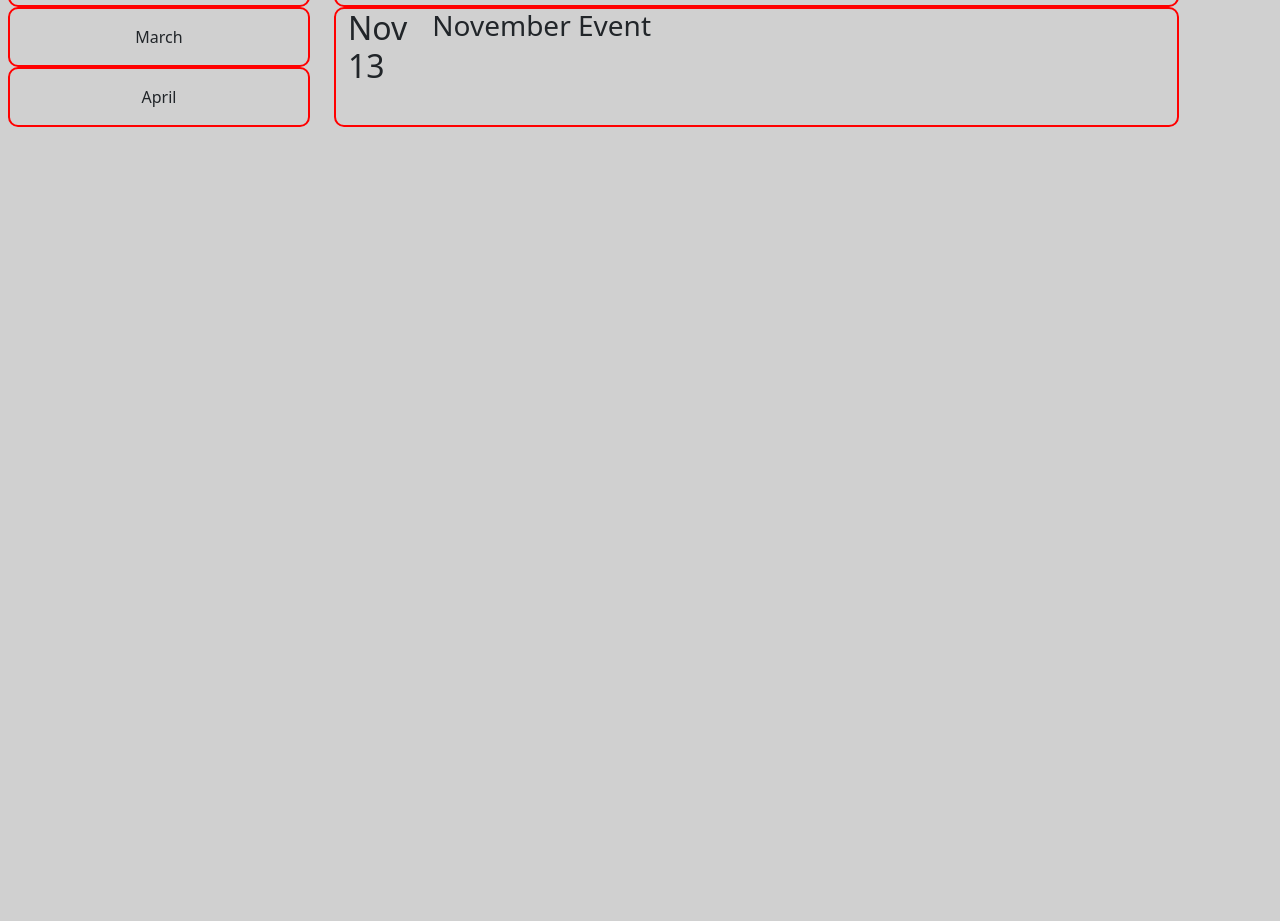
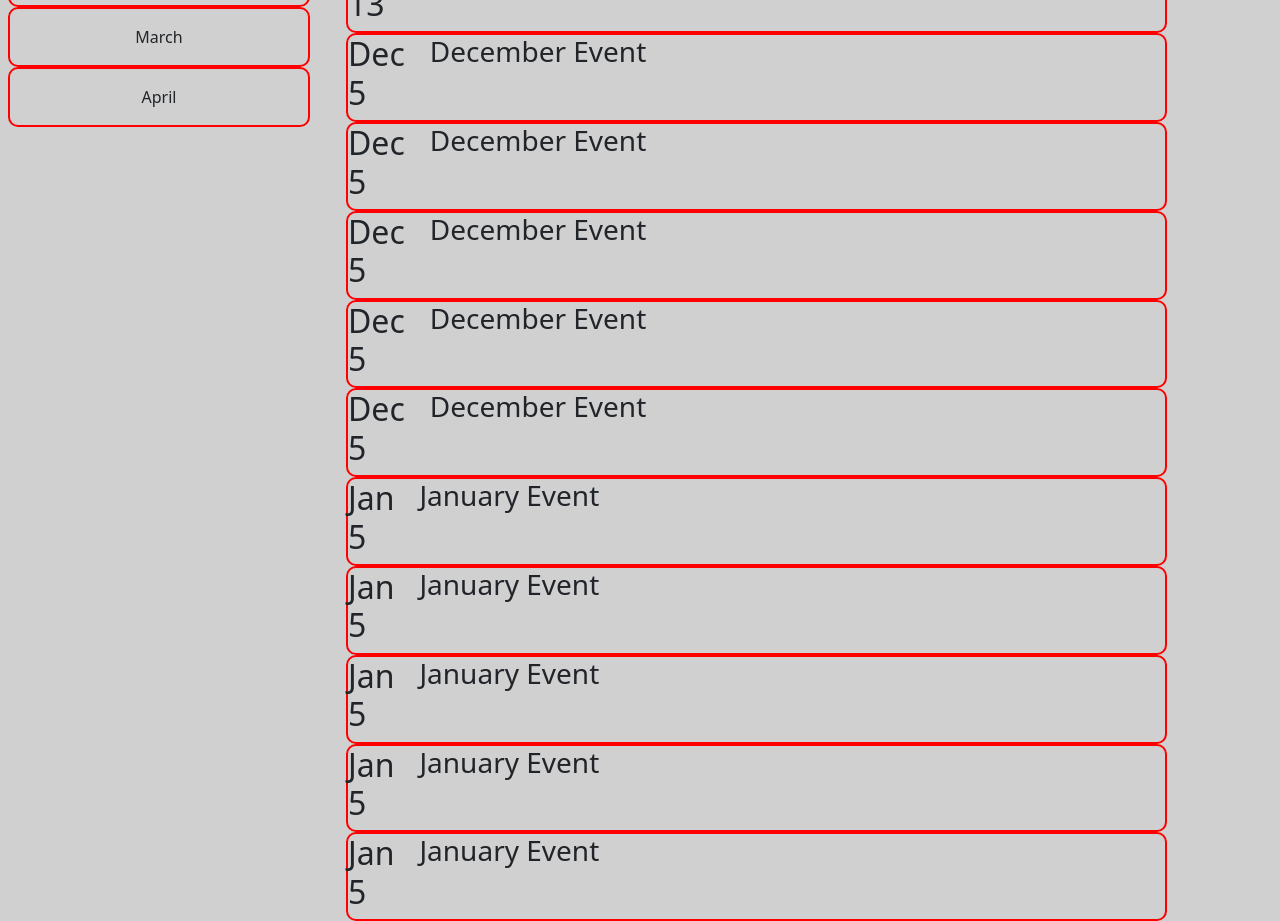
Before and after one commit to BrendonM81/campus-life-super-app, a plain HTML site: page events.html in a window 1280 px wide. Shown: the part 345-1266 px from the top of the page. Before the commit the page ends 800 px from the top, so only its background shows below. Drawn offline with nearby package versions, Linux system fonts and the light colour scheme.

Commit message:
Added more placeholder events

```diff
--- a/events.html
+++ b/events.html
@@ -17,7 +17,7 @@
         </header>
         <main class="d-flex row gap-1">
             <!-- Month selector -->
-            <sidebar class="d-flex text-center col-md-3 justify-content-start row mx-2"  id="month-section">
+            <sidebar class="d-flex text-center col-md-3 justify-content-start align-self-start row mx-2"  id="month-section">
                 <div class="pt-3">
                     <p>November</p>
                 </div>
@@ -39,6 +39,7 @@
             </sidebar>
             <!-- Event list -->
             <section class="d-flex justify-content-end row col-md-8" id="event-section">
+                <div class="invisdiv" id="november">
                     <div class="event">
                         <h2>Nov<br>12</h2>
                         <h3>Thanksgiving Break</h3>
@@ -51,6 +52,51 @@
                         <h2>Nov<br>13</h2>
                         <h3>November Event</h3>
                     </div>
+                </div>
+                <div class="invisdiv" id="december">
+                    <div class="event">
+                        <h2>Dec<br>5</h2>
+                        <h3>December Event</h3>
+                    </div>
+                    <div class="event">
+                        <h2>Dec<br>5</h2>
+                        <h3>December Event</h3>
+                    </div>
+                    <div class="event">
+                        <h2>Dec<br>5</h2>
+                        <h3>December Event</h3>
+                    </div>
+                    <div class="event">
+                        <h2>Dec<br>5</h2>
+                        <h3>December Event</h3>
+                    </div>
+                    <div class="event">
+                        <h2>Dec<br>5</h2>
+                        <h3>December Event</h3>
+                    </div>
+                </div>
+                <div class="invisdiv" id="january">
+                    <div class="event">
+                        <h2>Jan<br>5</h2>
+                        <h3>January Event</h3>
+                    </div>
+                    <div class="event">
+                        <h2>Jan<br>5</h2>
+                        <h3>January Event</h3>
+                    </div>
+                    <div class="event">
+                        <h2>Jan<br>5</h2>
+                        <h3>January Event</h3>
+                    </div>
+                    <div class="event">
+                        <h2>Jan<br>5</h2>
+                        <h3>January Event</h3>
+                    </div>
+                    <div class="event">
+                        <h2>Jan<br>5</h2>
+                        <h3>January Event</h3>
+                    </div>
+                </div>
             </section>
         </main>
         <footer>
```
Lines whose indentation alone changed are shown as unchanged.
